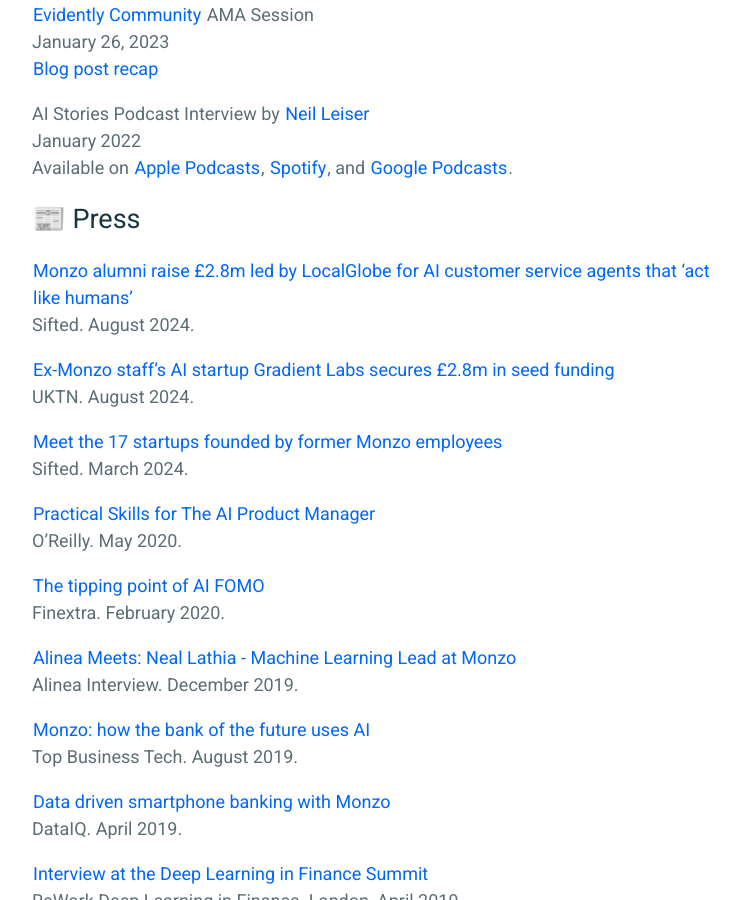
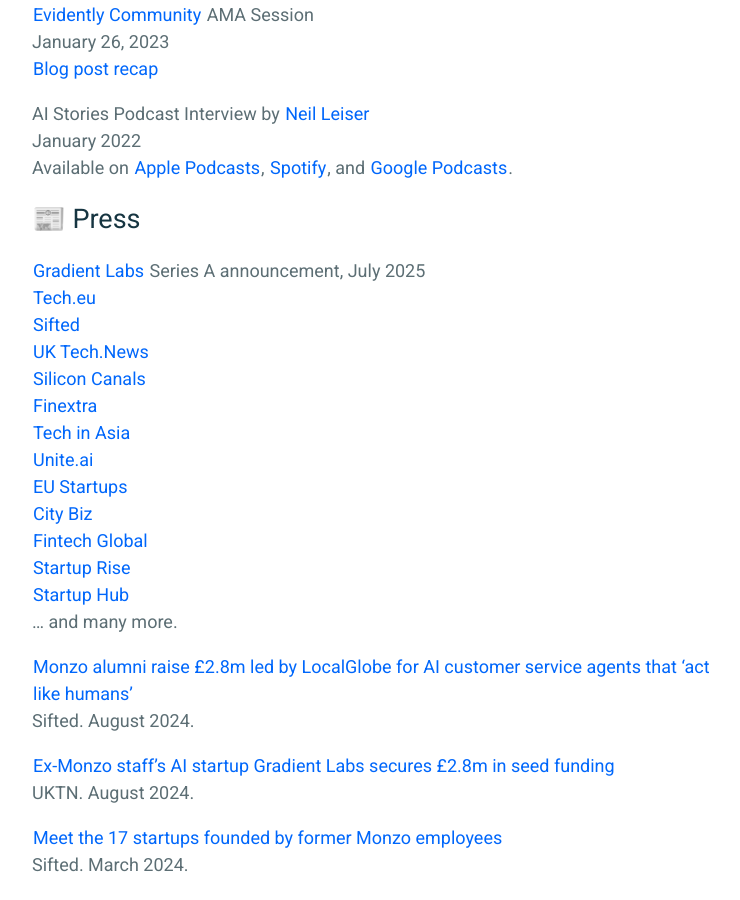
Before and after one commit to nlathia/nlathia.github.io, a Jekyll site: the page built from _pages/public.md, in a window 1280 px wide and 900 px high, scrolled down 883 px. Shown: the whole window, without its empty margins (258-998 px from the left). Built offline with Jekyll 4.4.1, drawn with Linux system fonts in a browser that asks for light colours.

Commit message:
Add Series A announcement links

```diff
--- a/_pages/public.md
+++ b/_pages/public.md
@@ -34,6 +34,21 @@
 
 
 # 📰 Press
+
+[Gradient Labs](https://gradient-labs.ai/) Series A announcement, July 2025
+<br />[Tech.eu](https://tech.eu/2025/07/08/ex-monzo-founders-raise-13m-for-gradient-labs-to-rebuild-customer-support-in-regulated-markets/)
+<br />[Sifted](https://sifted.eu/articles/monzo-alumni-ai-agents)
+<br />[UK Tech.News](https://www.uktech.news/fintech/ai-startup-from-ex-monzo-staff-secures-9-5m-round-20250708)
+<br />[Silicon Canals](https://siliconcanals.com/uks-gradient-labs-raises-11-08m/)
+<br />[Finextra](https://www.finextra.com/newsarticle/46260/former-monzo-alumni-raise-13-million-for-ai-chatbot-startup)
+<br />[Tech in Asia](https://www.techinasia.com/news/uk-fintech-firm-gradient-labs-nets-13m-series)
+<br />[Unite.ai](https://www.unite.ai/gradient-labs-raises-13m-to-bring-safe-ai-automation-to-regulated-industries/)
+<br />[EU Startups](https://www.eu-startups.com/2025/07/london-based-gradient-labs-raises-over-e11-million-for-its-ai-customer-service-agent/)
+<br />[City Biz](https://www.citybiz.co/article/715314/gradient-labs-raises-13m-series-a-led-by-redpoint-ventures/)
+<br />[Fintech Global](https://fintech.global/2025/07/08/fintech-gradient-labs-raises-13m-to-expand-ai-platform/)
+<br />[Startup Rise](https://startuprise.co.uk/uks-gradient-labs-secures-e11-08m-to-transform-ai-customer-support-in-regulated-industries/)
+<br />[Startup Hub](https://www.startuphub.ai/ai-news/funding-round/2025/londons-gradient-labs-raises-e11m-for-ai-customer-service/)
+<br />... and many more.
 
 [Monzo alumni raise £2.8m led by LocalGlobe for AI customer service agents that 'act like humans'](https://sifted.eu/articles/monzo-alumni-raise-ai-news)
 <br />Sifted. August 2024.
```
